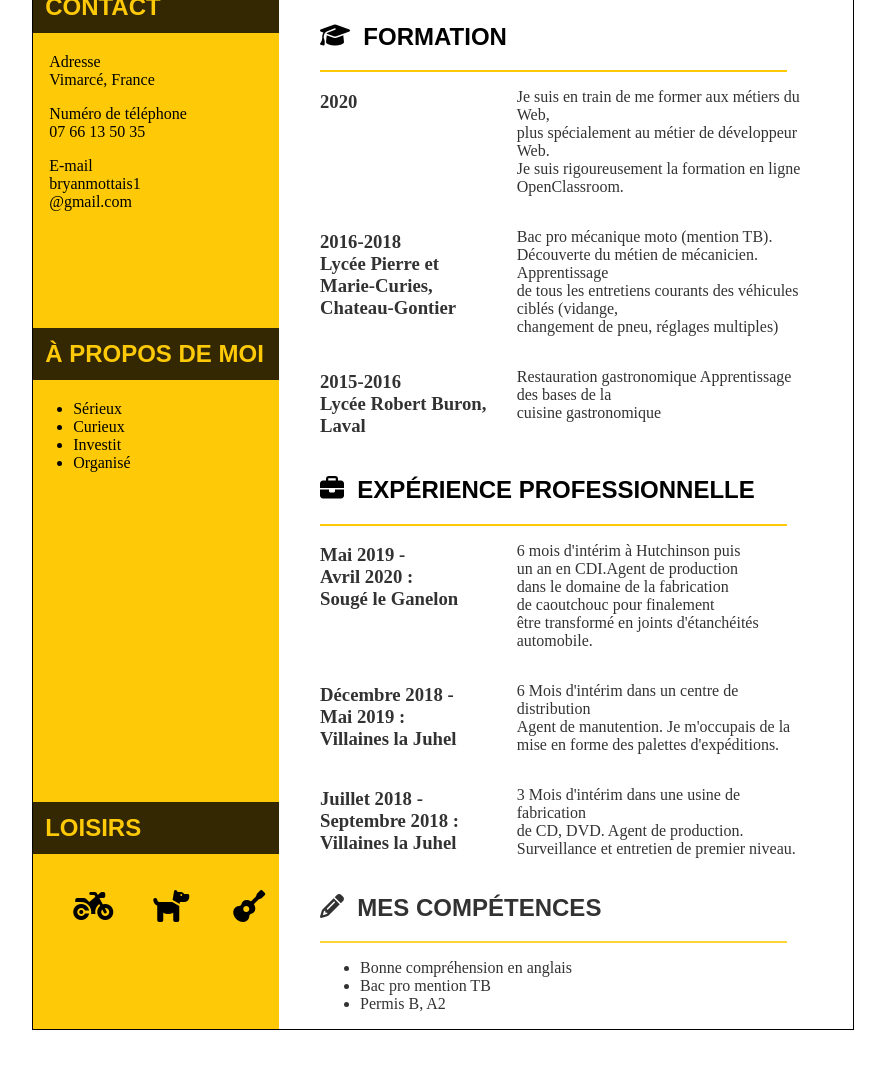
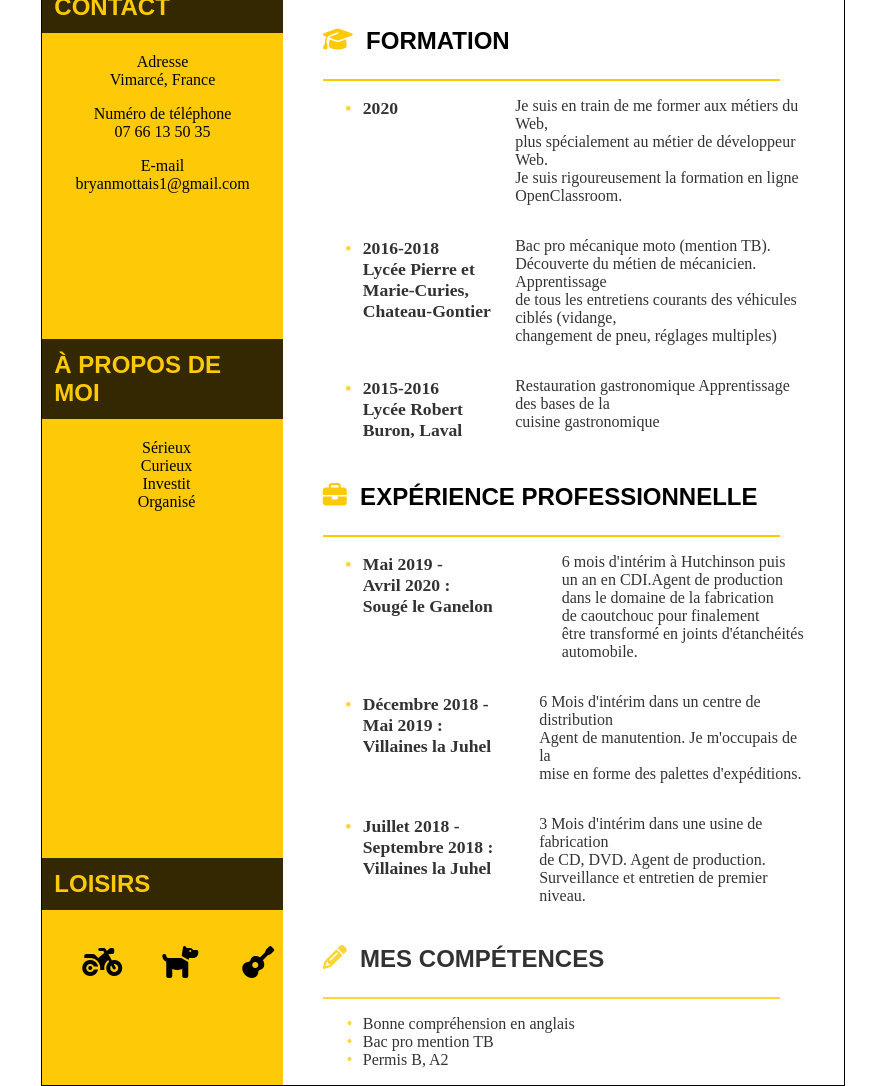
Before and after one commit to Siattom/Siattom.github.io, a plain HTML site: page Index.html in a window 1280 px wide. Shown: the part 247-1333 px from the top of the page, without its empty margins (197-1082 px from the left). Before the commit the page ends 1277 px from the top, so only its background shows below. Drawn offline with Linux system fonts and the light colour scheme.

Commit message:
modif 4/10

```diff
--- a/Index.html
+++ b/Index.html
@@ -18,7 +18,7 @@
     				<div class="contenucontact">
     				<p>Adresse <br />Vimarcé, France</p>
     				<p>Numéro de téléphone<br /><a href="tel:+33766135035" title="appelez-moi" style="text-decoration: none; color: black;">07 66 13 50 35</a></p>
-    				<p>E-mail<br /><a href="mailto:bryanmottais1@gmail.com" title="contactez-moi" style="text-decoration: none; color: black;">bryanmottais1<br />@gmail.com</a></p>
+    				<p>E-mail<br /><a href="mailto:bryanmottais1@gmail.com" title="contactez-moi" style="text-decoration: none; color: black;">bryanmottais1@gmail.com</a></p>
 					</div>
 
     			<h2 class="propos">À PROPOS DE MOI</h2>
@@ -33,9 +33,9 @@
 
     			<h2 class="loisirs">LOISIRS</h2>
     				<ul id=liste-loisirs>
-    					<li class="moto" title="La moto"><i class="fas fa-motorcycle fa-stack fa-2x"></i></li>
-    					<li class="chien" title="Les chiens"><i class="fas fa-dog fa-stack fa-2x"></i></li>
-    					<li class="guitar" title="Jouer de la guitare"><i class="fas fa-guitar fa-stack fa-2x"></i></li>
+    					<li class="moto" title="La moto"><div class="fas fa-motorcycle fa-stack fa-2x"></div></li>
+    					<li class="chien" title="Les chiens"><div class="fas fa-dog fa-stack fa-2x"></div></li>
+    					<li class="guitar" title="Jouer de la guitare"><div class="fas fa-guitar fa-stack fa-2x"></div></li>
     				</ul>
     		</div >
 
@@ -48,66 +48,66 @@
     				<h2 ><span id="devel">Dével</span>oppeur Web</h2>
    				</section>
 
-				<section class="classsectionformation">
+				<div class="classsectionformation">
    					<div class="titre-formation">
-   						<h2 >
+   						<p class="h2">
    							<i class="fas fa-graduation-cap"></i>
                 &nbsp;
     						FORMATION
-    					</h2>
+    					</p>
 					</div>
 					<div class="sectionformation">
-						<h3 class="date-form">
-            				<strong>2020</strong>
-            			</h3>
+						<ul class="date-form">
+            				<li><strong>2020</strong></li>
+            			</ul>
 
             			<p class="formation">
             				Je suis en train de me former aux métiers du Web, <br />plus spécialement au métier de développeur Web. <br />Je suis rigoureusement la formation en ligne <a href="https://openclassrooms.com/fr/" title="Allez-y" target="_blank" style="text-decoration: none; color: black;"> OpenClassroom.</a>
             			</p>
 					</div>
-            	</section>
-            	<section class="sectionformation">
+            	</div>
+            	<div class="sectionformation">
 
-            		<h3 class="date-form">
-            			<strong>2016-2018 </strong>
+            		<ul class="date-form">
+            			<li><strong>2016-2018 </strong>
             			<br /> Lycée Pierre et <br />Marie-Curies,
-            			<br /> Chateau-Gontier
-            		</h3>
+            			<br /> Chateau-Gontier</li>
+            		</ul>
 
 
             		<p class="formation">
             			Bac pro mécanique moto (mention TB). <br />Découverte du métien de mécanicien. Apprentissage <br /> de tous les entretiens courants des véhicules <br />ciblés (vidange,<br /> changement de pneu, réglages multiples)
             		</p>
-            	</section>
-            	<section class="sectionformation">
+            	</div>
+            	<div class="sectionformation">
 
-            		<h3 class="date-form">
-            			<strong>2015-2016</strong>
-            			<br />Lycée Robert Buron,
-            			<br />Laval
-            		</h3>
+            		<ul class="date-form">
+            			<li><strong>2015-2016</strong>
+            			<br />Lycée Robert
+            			<br /> Buron, Laval </li>
+            		</ul>
             		<p class="formation">
                  		Restauration gastronomique
                     	Apprentissage des bases de la
                     	<br />cuisine gastronomique
                     </p>
-   				</section>
+   				</div>
 
 
 
 
    					<div class="titre-experience">
-   						<h2 >
+   						<p class="h2">
    						<i class="fas fa-briefcase"></i>
               &nbsp;
-    					EXPÉRIENCE PROFESSIONNELLE</h2>
+    					EXPÉRIENCE PROFESSIONNELLE</p>
     				</div>
 
-          <section class="sectionexperience">
-   						<h3 class="date-exp">
-   							<strong>Mai 2019 - <br />Avril 2020 :</strong>
-   							<br />Sougé le Ganelon
-   						</h3>
+          <div class="sectionexperience">
+   						<ul class="date-exp">
+   							<li><strong>Mai 2019 - <br />Avril 2020 :</strong>
+   							<br />Sougé le Ganelon</li>
+   						</ul>
 
    						<p >
    							6 mois d'intérim à Hutchinson puis
@@ -117,28 +117,28 @@
    							<br />être transformé en joints d'étanchéités
                 <br />automobile.
    						</p>
-   				</section>
+   				</div>
 
 
-            	<section class="sectionexperience">
-                	<h3 class="date-exp">
-                		<strong>Décembre 2018 -<br />Mai 2019 :</strong>
-                		<br /> Villaines la Juhel
-                	</h3>
+            	<div class="sectionexperience">
+                	<ul class="date-exp">
+                		<li><strong>Décembre 2018 -<br />Mai 2019 :</strong>
+                		<br /> Villaines la Juhel</li>
+                	</ul>
 
                 	<p class="experience">
    						6 Mois d'intérim dans un centre de distribution
    						<br />Agent de manutention. Je m'occupais de la
    						<br />mise en forme des palettes d'expéditions.
    					</p>
-   				</section>
+   				</div>
 
 
-            	<section class="sectionexperience">
-            		<h3 class="date-exp">
-            			<strong>Juillet 2018 - <br />Septembre 2018 :</strong>
-            			<br /> Villaines la Juhel
-            		</h3>
+            	<div class="sectionexperience">
+            		<ul class="date-exp">
+            			<li><strong>Juillet 2018 - <br />Septembre 2018 :</strong>
+            			<br /> Villaines la Juhel</li>
+            		</ul>
 
             		<p class="experience">
    						3 Mois d'intérim dans une usine de fabrication
@@ -146,23 +146,23 @@
    						<br />Surveillance et entretien de premier niveau.
    					</p>
 
-    			</section>
+    			</div>
 
 
-   				<section id="competence">
+   				<div id="competence">
    					<div class="titre-competence">
-   						<h2 >
+   						<p class="h2">
    							<i class="fas fa-pencil-alt"></i>
                 &nbsp;
 		    				MES COMPÉTENCES
-		    			</h2>
+		    			</p>
 		    		</div>
     				<ul>
     					<li>Bonne compréhension en anglais</li>
     					<li>Bac pro mention TB</li>
     					<li>Permis B, A2</li>
     				</ul>
-   				</section>
+   				</div>
 			</div>
 		</div>
 
--- a/style-cv.css
+++ b/style-cv.css
@@ -84,18 +84,23 @@ section
             {
                 margin: 1em;
                 height: 20%;
+                text-align: center;
             }
 
 			#liste-loisirs
 			{
     			display: flex;
                 list-style: none;
+                height: 7em;
+                padding-right: 0.5em;
 			}
 
             .contenu-propos
             {
                 margin: 0em;
                 height: 30%;
+                padding-right: 2em;
+                text-align: center;
             }
 
 #entete
@@ -107,8 +112,13 @@ section
             {
     			display: flex;
     			opacity: 0.8;
+    			justify-content: space-between;
             }
 
+            .date-form {
+            	font-size: 1.1em;
+            	font-weight: bold;
+            }
             .formation
             {
                 width: 60%;
@@ -118,7 +128,13 @@ section
             {
     			display: flex;
     			opacity: 0.8;
+    			justify-content: space-between;
     		}
+
+    		.date-exp {
+            	font-size: 1.1em;
+            	font-weight: bold;
+            }
 
     		.titre-experience
     		{
@@ -182,7 +198,24 @@ section
                 border-spacing: 30px 30px;
             }
 
+            i {
+            	color: #FECA07;
+            }
 
+            li {
+                list-style: none;
+            }
+
+           ul {list-style: none}
+
+           li::before {content: "•"; color: #FECA07;
+  			display: inline-block; width: 1em;
+ 	 		margin-left: -1em}
+
+ 	 		.h2 { font-weight: bold;
+ 	 		font-size: 1.5em;
+ 	 		font-family:'Arial', sans-serif;
+    		display: flex; }
 
 @media screen and (max-width: 1024px)
 {
@@ -216,14 +249,19 @@ section
     {
         margin: 1em;
         height: 20%;
+        text-align: center;
     }
 
     .contenu-propos
     {
-        margin: 0em;
+    	margin: 0em;
         height: 10%;
     }
 }
+
+	#liste-loisirs {
+		justify-content: space-around;
+	}
 
 
 @media screen and (max-width: 480px)
@@ -270,4 +308,8 @@ section
     h1 {
         flex-wrap: wrap;
     }
+
+    #liste-loisirs {
+		justify-content: space-around;
+	}
 }
```
